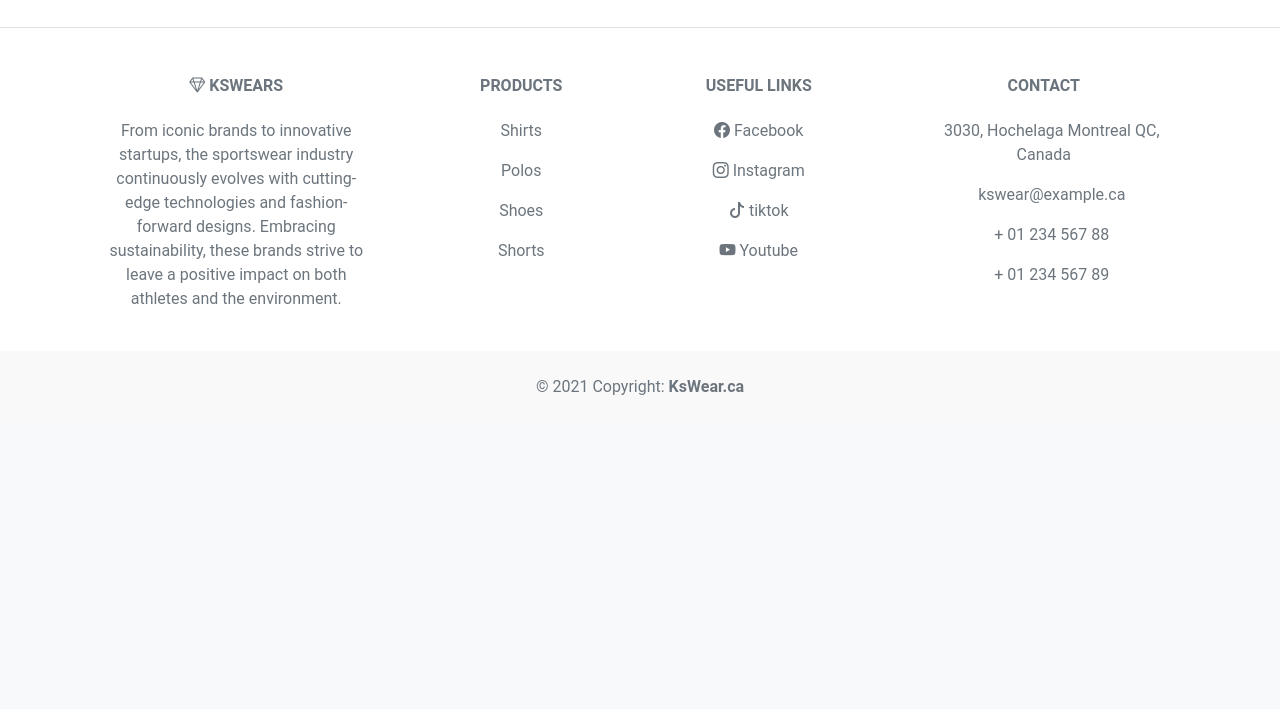
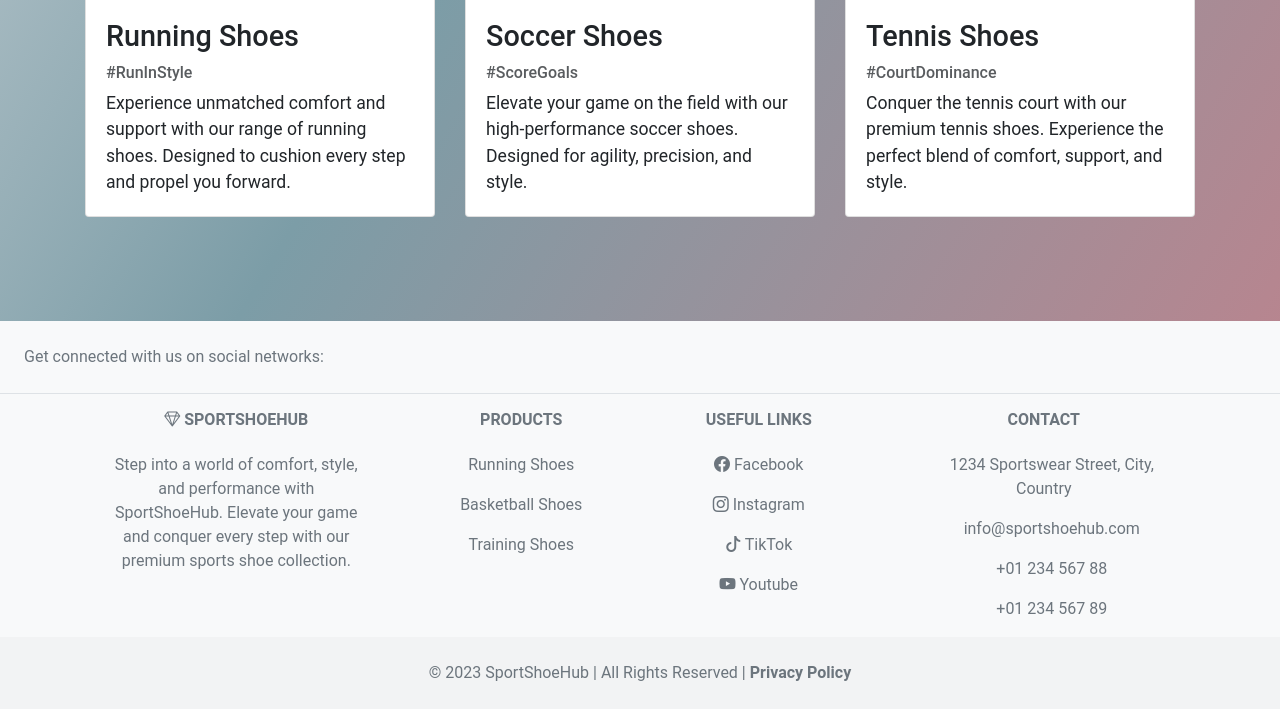
Before and after one commit to KeithStark/projet2_Chicoory_Shaheel, a PHP site: page /views/Home.php in a window 1280 px wide. Shown: the part 1398-2107 px from the top of the page. Before the commit the page ends 1793 px from the top, so only its background shows below. Run offline with PHP 8.4, Linux system fonts and the light colour scheme.

Commit message:
new commit with images

```diff
--- a/index.php
+++ b/index.php
@@ -30,7 +30,7 @@
         </nav>
     </header>
 
-<body>
+<body class="index-page">
     <main>
         <!-- Hero Section -->
         <section class="banner">
--- a/public/css/style.css
+++ b/public/css/style.css
@@ -1,4 +1,8 @@
-/* Styling the body */
+/* Styling the body for the index page */
+body.index-page {
+    background: linear-gradient(to right bottom, rgb(240, 236, 238), rgb(124, 157, 167), rgb(196, 128, 138));
+}
+
 body {
     margin: 0;
     background: linear-gradient(to right bottom, rgb(240, 236, 238), rgb(124, 157, 167), rgb(196, 128, 138));
@@ -6,45 +10,90 @@ body {
     font-family: "Roboto", sans-serif;
 }
 
-/* Style for the product container */
-.product-container {
-    padding: 50px 0;
+/* Styling the banner section */
+.banner {
+    background-color: #fff;
+    padding: 2px;
+    text-align: center;
+    color: #333;
 }
 
-/* Style for product cards */
-.card {
-    transition: transform 0.3s;
+.banner h2 {
+    font-size: 2.5rem;
+    margin-bottom: 20px;
 }
 
-.card:hover {
-    transform: scale(1.05);
+.banner p {
+    font-size: 1.2rem;
 }
 
-/* Styling the card title */
-.card-title {
-    font-size: 1.5rem;
-    color: #333;
-    margin-bottom: 10px;
+/* Styling the welcome image section */
+.welcomeImg {
+    margin-top: 20px;
+    margin-bottom: 20px;
 }
 
-/* Styling the card text (price, etc.) */
-.card-text {
-    color: #666;
+.welcomeImg img {
+    border-radius: 10px;
+    box-shadow: 0 0 10px rgba(0, 0, 0, 0.2);
 }
 
-/* Styling the Add to Cart button */
-.btn-primary {
-    background-color: #17a2b8;
-    border-color: #17a2b8;
+/* Styling the quotes section */
+.quotes {
+    background-color: #f8f9fa;
+    padding: 60px 0;
 }
 
-.btn-primary:hover {
-    background-color: #138496;
-    border-color: #138496;
+.quotes p {
+    font-size: 1.3rem;
 }
 
-/* Style for the container of the product cards */
-.product-container .container {
-    max-width: 1200px;
-    margin: 0 auto;
+/* Styling the card container */
+.cardcontainer {
+    padding: 80px 0;
 }
+
+/* Styling the card title for index page */
+.cardcontainer .card-title {
+    font-size: 1.8rem;
+    margin-bottom: 15px;
+}
+
+/* Styling the card text for index page */
+.cardcontainer .card-text {
+    font-size: 1.1rem;
+}
+
+/* Styling the Add to Cart button for index page */
+.cardcontainer .btn-primary {
+    background-color: #dc3545;
+    border-color: #dc3545;
+}
+
+.cardcontainer .btn-primary:hover {
+    background-color: #c82333;
+    border-color: #bd2130;
+}
+
+/* Additional styling for responsiveness */
+@media (max-width: 768px) {
+    .banner h2 {
+        font-size: 2rem;
+    }
+
+    .banner p {
+        font-size: 1rem;
+    }
+
+    .quotes p {
+        font-size: 1.1rem;
+    }
+
+    .cardcontainer .card-title {
+        font-size: 1.6rem;
+    }
+
+    .cardcontainer .card-text {
+        font-size: 1rem;
+    }
+}
--- a/views/Home.php
+++ b/views/Home.php
@@ -1,14 +1,11 @@
-<?php
-include "./includes/Header.php";
-?>
+<?php include "./includes/Header.php"; ?>
 
-<main>
+<main class="index-page">
     <!-- Hero Section -->
     <section class="banner">
         <div class="container text-center">
-            <h2>The Best Sportswear<br>Designed for You in Town</h2>
-            <p class="lead">Eat better. Wear better. Live better. <i>#betterlife</i><br>Make sport your medicine, and
-                our sportswear the comfort. <i>#lifestyle</i></p>
+            <h2>Discover the Perfect Sportswear<br>for Your Active Lifestyle</h2>
+            <p class="lead">Step into a world of comfort, style, and performance. Elevate your game, enhance your run, and conquer every step with our premium sports shoe collection. <i>#RunInStyle</i></p>
             <hr class="my-4">
         </div>
     </section>
@@ -16,7 +13,7 @@ include "./includes/Header.php";
     <!-- Image Section -->
     <section class="welcomeImg">
         <div class="container text-center">
-            <img src="./Medias/Sportswear Shop.jpg" alt="running" class="img-fluid">
+            <img src="https://i.pinimg.com/600x315/ed/8d/af/ed8daf975ef1c4d4f8f8f276c06d0303.jpg" alt="running" class="img-fluid">
         </div>
     </section>
 
@@ -25,17 +22,11 @@ include "./includes/Header.php";
         <div class="container">
             <div class="row">
                 <div class="col-md-6">
-                    <p class="lead">In the adrenaline-pumping world of sports, athletes strive for excellence, pushing
-                        their bodies to the limits and surpassing boundaries. From the roar of the crowd to the sweet
-                        taste of victory, sports create moments of pure euphoria.</p>
+                    <p class="lead">In the adrenaline-pumping world of sports, athletes strive for excellence, pushing their bodies to the limits and surpassing boundaries. From the roar of the crowd to the sweet taste of victory, sports create moments of pure euphoria.</p>
                 </div>
                 <div class="col-md-6">
-                    <p class="lead">Sportswear blends style with functionality, providing athletes with the perfect
-                        gear to enhance their performance. From moisture-wicking fabrics to ergonomic designs, sportswear
-                        is tailored to meet the demands of rigorous training.</p>
-                    <p class="lead">Athleisure has become a fashion phenomenon, seamlessly integrating sportswear into
-                        everyday outfits. Now, you can look chic and feel comfortable whether you're hitting the gym or
-                        strolling down the streets.</p>
+                    <p class="lead">Sports shoes play a crucial role in an athlete's performance. Engineered for comfort, durability, and style, our collection is designed to meet the demands of rigorous training and competition. Step into greatness with SportShoeHub.</p>
+                    <p class="lead">Whether you're a dedicated runner, a soccer enthusiast, or a tennis pro, our curated selection of sports shoes will take your game to the next level. SportShoeHub is not just a store; it's a destination for those who seek excellence in every stride.</p>
                 </div>
             </div>
         </div>
@@ -47,37 +38,31 @@ include "./includes/Header.php";
             <div class="row">
                 <div class="col-md-4">
                     <div class="card mb-4">
-                        <img src="..." class="card-img-top" alt="Running Image">
+                        <img src="https://hips.hearstapps.com/hmg-prod/images/hoka-zinal-13085-1643565794.jpg" class="card-img-top" alt="Running Image">
                         <div class="card-body">
-                            <h5 class="card-title">Running</h5>
-                            <h6 class="card-subtitle mb-2 text-body-secondary">#Marathon</h6>
-                            <p class="card-text">Jogging, the rhythmic and invigorating sport that embraces the spirit
-                                of freedom and movement. With each step, their feet kiss the pavement, forging a
-                                connection with the earth beneath them.</p>
+                            <h5 class="card-title">Running Shoes</h5>
+                            <h6 class="card-subtitle mb-2 text-body-secondary">#RunInStyle</h6>
+                            <p class="card-text">Experience unmatched comfort and support with our range of running shoes. Designed to cushion every step and propel you forward.</p>
                         </div>
                     </div>
                 </div>
                 <div class="col-md-4">
                     <div class="card mb-4">
-                        <img src="..." class="card-img-top" alt="Soccer Image">
+                        <img src="https://ae01.alicdn.com/kf/Sbfd3d279d60440afa2ae0146e1f243d26/High-Quality-Soccer-Shoes-Neymar-Football-Boots-Futsal-Chuteira-Campo-Cleats-Men-Training-Sneakers-Ourdoor-Women.jpg" class="card-img-top" alt="Soccer Image">
                         <div class="card-body">
-                            <h5 class="card-title">Soccer</h5>
-                            <h6 class="card-subtitle mb-2 text-body-secondary">#PremierLeague</h6>
-                            <p class="card-text">In the world of sports, few games can rival the sheer passion and
-                                excitement that soccer brings to millions of fans worldwide. Soccer is more than just a
-                                game; it has transcended cultural barriers and social divides.</p>
+                            <h5 class="card-title">Soccer Shoes</h5>
+                            <h6 class="card-subtitle mb-2 text-body-secondary">#ScoreGoals</h6>
+                            <p class="card-text">Elevate your game on the field with our high-performance soccer shoes. Designed for agility, precision, and style.</p>
                         </div>
                     </div>
                 </div>
                 <div class="col-md-4">
                     <div class="card mb-4">
-                        <img src="..." class="card-img-top" alt="Tennis Image">
+                        <img src="https://static.standard.co.uk/2023/04/17/12/newFile-11.jpg" class="card-img-top" alt="Tennis Image">
                         <div class="card-body">
-                            <h5 class="card-title">Tennis</h5>
-                            <h6 class="card-subtitle mb-2 text-body-secondary">#RolandGarros</h6>
-                            <p class="card-text">A captivating sport that combines power, precision, and finesse, has
-                                been captivating audiences around the world. The elegance of the serve, the artistry of
-                                the volleys, and the thrill of a perfectly executed passing shot—tennis has it all.</p>
+                            <h5 class="card-title">Tennis Shoes</h5>
+                            <h6 class="card-subtitle mb-2 text-body-secondary">#CourtDominance</h6>
+                            <p class="card-text">Conquer the tennis court with our premium tennis shoes. Experience the perfect blend of comfort, support, and style.</p>
                         </div>
                     </div>
                 </div>
--- a/views/Login.php
+++ b/views/Login.php
@@ -15,8 +15,6 @@ if ($_SERVER['REQUEST_METHOD'] === 'POST') {
         $errorMessage = $result['message'];
     }
 }
-
-?>
 
 ?>
 
--- a/views/includes/Footer.php
+++ b/views/includes/Footer.php
@@ -1,5 +1,5 @@
 <!-- Footer -->
-<footer class="text-center text-lg-start bg-white text-muted">
+<footer class="text-center text-lg-start bg-body-tertiary text-muted">
   <!-- Section: Social media -->
   <section class="d-flex justify-content-center justify-content-lg-between p-4 border-bottom">
     <!-- Left -->
@@ -10,22 +10,22 @@
 
     <!-- Right -->
     <div>
-      <a href="" class="me-4 link-secondary">
+      <a href="#" class="me-4 link-secondary">
         <i class="fab fa-facebook-f"></i>
       </a>
-      <a href="" class="me-4 link-secondary">
+      <a href="#" class="me-4 link-secondary">
         <i class="fab fa-twitter"></i>
       </a>
-      <a href="" class="me-4 link-secondary">
+      <a href="#" class="me-4 link-secondary">
         <i class="fab fa-google"></i>
       </a>
-      <a href="" class="me-4 link-secondary">
+      <a href="#" class="me-4 link-secondary">
         <i class="fab fa-instagram"></i>
       </a>
-      <a href="" class="me-4 link-secondary">
+      <a href="#" class="me-4 link-secondary">
         <i class="fab fa-linkedin"></i>
       </a>
-      <a href="" class="me-4 link-secondary">
+      <a href="#" class="me-4 link-secondary">
         <i class="fab fa-github"></i>
       </a>
     </div>
@@ -34,20 +34,18 @@
   <!-- Section: Social media -->
 
   <!-- Section: Links  -->
-  <section class="">
-    <div class="container text-center text-md-start mt-5">
+  <section class="mt-3">
+    <div class="container text-center text-md-start">
       <!-- Grid row -->
       <div class="row mt-3">
         <!-- Grid column -->
         <div class="col-md-3 col-lg-4 col-xl-3 mx-auto mb-4">
           <!-- Content -->
           <h6 class="text-uppercase fw-bold mb-4">
-            <i class="bi bi-gem"></i> KsWears
+            <i class="bi bi-gem"></i> SportShoeHub
           </h6>
           <p>
-            From iconic brands to innovative startups, the sportswear industry continuously evolves with cutting-edge
-            technologies and fashion-forward designs. Embracing sustainability, these brands strive to leave a positive
-            impact on both athletes and the environment.
+            Step into a world of comfort, style, and performance with SportShoeHub. Elevate your game and conquer every step with our premium sports shoe collection.
           </p>
         </div>
         <!-- Grid column -->
@@ -59,16 +57,13 @@
             Products
           </h6>
           <p>
-            <a href="#!" class="text-reset" style="text-decoration: none;">Shirts</a>
+            <a href="#!" class="text-reset" style="text-decoration: none;">Running Shoes</a>
           </p>
           <p>
-            <a href="#!" class="text-reset" style="text-decoration: none;">Polos</a>
+            <a href="#!" class="text-reset" style="text-decoration: none;">Basketball Shoes</a>
           </p>
           <p>
-            <a href="#!" class="text-reset" style="text-decoration: none;">Shoes</a>
-          </p>
-          <p>
-            <a href="#!" class="text-reset" style="text-decoration: none;">Shorts</a>
+            <a href="#!" class="text-reset" style="text-decoration: none;">Training Shoes</a>
           </p>
         </div>
         <!-- Grid column -->
@@ -86,7 +81,7 @@
             <a href="#!" class="text-reset" style="text-decoration: none;"><i class="bi bi-instagram"></i> Instagram</a>
           </p>
           <p>
-            <a href="#!" class="text-reset" style="text-decoration: none;"><i class="bi bi-tiktok"></i> tiktok</a>
+            <a href="#!" class="text-reset" style="text-decoration: none;"><i class="bi bi-tiktok"></i> TikTok</a>
           </p>
           <p>
             <a href="#!" class="text-reset" style="text-decoration: none;"><i class="bi bi-youtube"></i> Youtube</a>
@@ -98,13 +93,13 @@
         <div class="col-md-4 col-lg-3 col-xl-3 mx-auto mb-md-0 mb-4">
           <!-- Links -->
           <h6 class="text-uppercase fw-bold mb-4">Contact</h6>
-          <p><i class="fas fa-home me-3 text-secondary"></i> 3030, Hochelaga Montreal QC, Canada</p>
+          <p><i class="fas fa-home me-3 text-secondary"></i> 1234 Sportswear Street, City, Country</p>
           <p>
             <i class="fas fa-envelope me-3 text-secondary"></i>
-            kswear@example.ca
+            info@sportshoehub.com
           </p>
-          <p><i class="fas fa-phone me-3 text-secondary"></i> + 01 234 567 88</p>
-          <p><i class="fas fa-print me-3 text-secondary"></i> + 01 234 567 89</p>
+          <p><i class="fas fa-phone me-3 text-secondary"></i> +01 234 567 88</p>
+          <p><i class="fas fa-print me-3 text-secondary"></i> +01 234 567 89</p>
         </div>
         <!-- Grid column -->
       </div>
@@ -115,8 +110,7 @@
 
   <!-- Copyright -->
   <div class="text-center p-4" style="background-color: rgba(0, 0, 0, 0.025);">
-    © 2021 Copyright:
-    <a class="text-reset fw-bold" href="https://teccart.omnivox.ca//">KsWear.ca</a>
+    © 2023 SportShoeHub | All Rights Reserved | <a class="text-reset fw-bold" href="#">Privacy Policy</a>
   </div>
   <!-- Copyright -->
 </footer>
```
